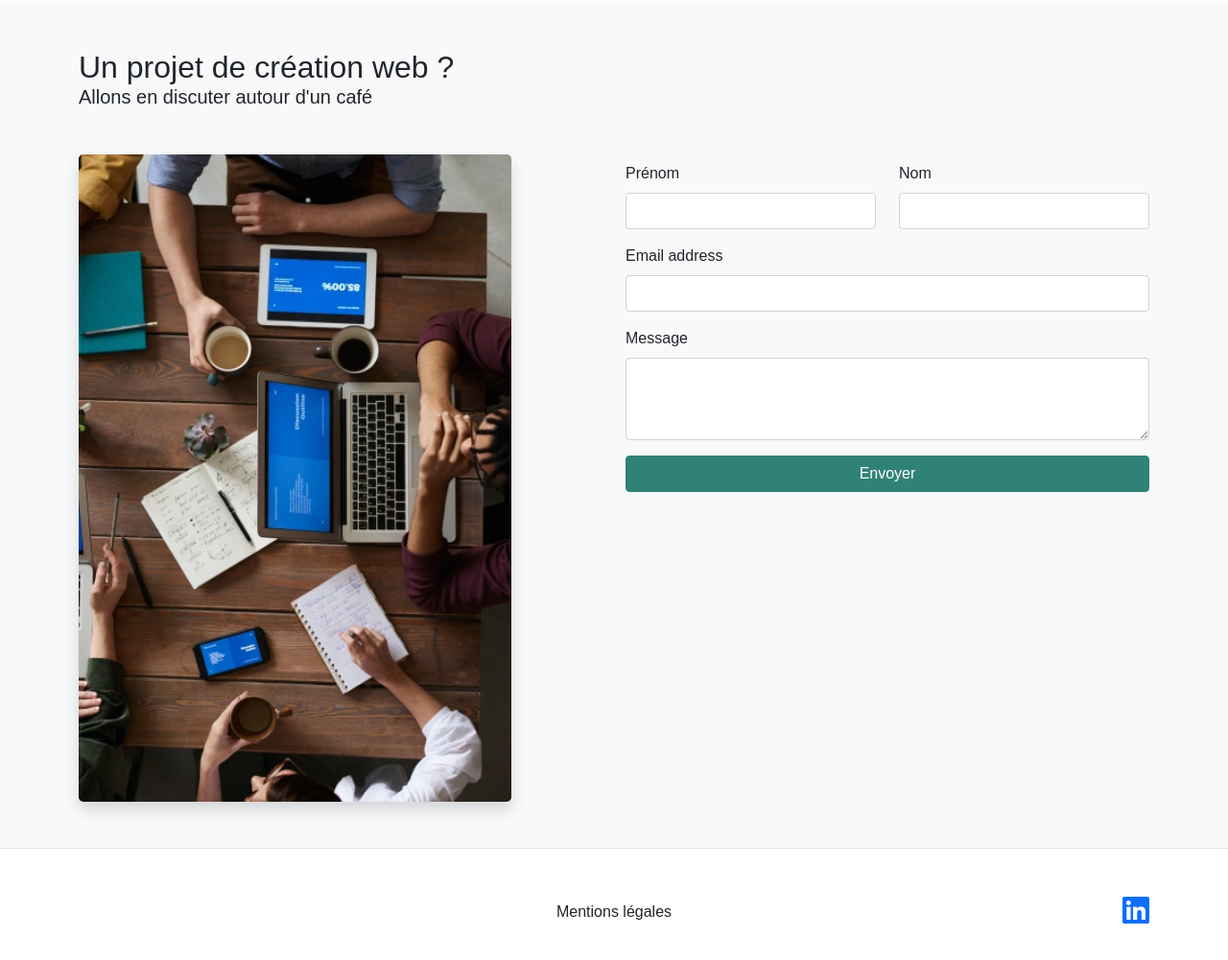
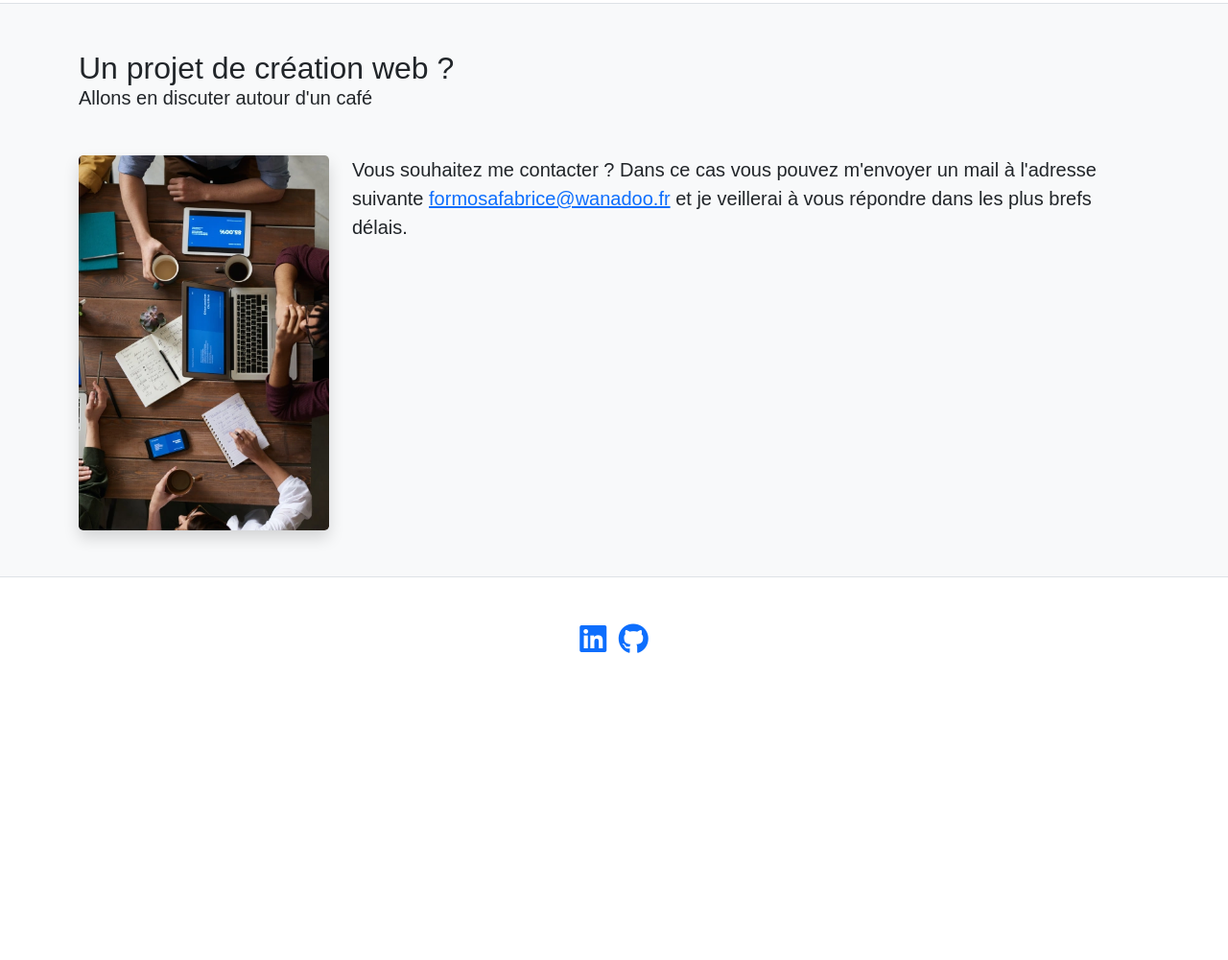
Before and after one commit to FabriceFormosa/ePortfolio, a plain HTML site: page index.html in a window 1280 px wide. Shown: the part 3755-4756 px from the top of the page at 96% size. After the commit the page ends 4488 px from the top, so only its background shows below. Drawn offline with nearby package versions, Linux system fonts and the light colour scheme.

Commit message:
ajout contact liens github linkedin

```diff
--- a/index.html
+++ b/index.html
@@ -834,40 +834,43 @@
 </div>
 </section>
 
-<section id="contact" class="py-5 bg-light">
-  <div class="container">
+<!-- <footer id="contact-section" class="row">
+  <div id="contact-title" class="col-md-12 text-center">
+      <div class="light-ribbon ribbon-left"></div><h2 class="section-title">Un projet de création web ?</h2><div class="light-ribbon ribbon-right"></div>
+  </div>
+  <div id="contact-form" class="col-md-6 text-center">
+      <p>Vous souhaitez me contacter ? Dans ce cas vous pouvez m'envoyer un mail à l'adresse <a href="mailto:formosafabrice@wanadoo.fr">formosafabrice@wanadoo.fr</a> et je veillerai à vous répondre dans les plus brefs délais.</p>
+  </div>
+  <div class="col-md-6">
+      <div>
+          <p class="text-center">Vous pouvez également me retrouver sur les sites suivants !</p>
+          <p class="text-center">
+            <a href="https://www.linkedin.com/in/fabrice-formosa-50477950/" target="_blank" text-decoration-none text-dark" data-bs-toggle="tooltip" title="LinkedIn">
+              <i class="footer-icon fab fa-linkedin fa-2x"></i>
+            </a>
+              <a class="footer-icon" href="https://github.com/lcuby" target="_blank" rel="noopener"><span class="fab fa-github"></span></a>
+              <a class="footer-icon" href="https://codepen.io/lcuby/" target="_blank" rel="noopener"><span class="fab fa-codepen"></span></a>
+          </p>
+      </div>
+  </div>
+</footer> -->
+
+
+
+<section id="contact" class="py-5 bg-light border-top">
+  <div class="container ">
     <h2 class="mb-0">Un projet de création web ?</h2>
     <h3 class="fw-light fs-5">Allons en discuter autour d'un café</h3>
 
     <div class="row gy-4 mt-4">
-      <div class="col-12 col-md-5">
+      <div class="col-12 col-md-3">
         <img src="img/coffeetime.webp" alt="Image du coffe time" width="100%" class="rounded-3 shadow">
       </div>
-      <div class="col-12 offset-md-1 col-md-6">
+      <div class="col-12 col-md-9">
 
-        <!-- Formulaire -->
-        <form class="row">
-          <div class="col-6 my-2">
-            <label for="firstname" class="form-label">Prénom</label>
-            <input name="firstname" type="text" class="form-control" id="firstname">
-          </div>
-          <div class="col-6 my-2">
-            <label for="name" class="form-label">Nom</label>
-            <input name="name" type="text" class="form-control" id="name">
-          </div>
-          <div class="col-12 my-2">
-            <label for="email" class="form-label">Email address</label>
-            <input name="email" type="email" class="form-control" id="email">
-          </div>
-          <div class="col-12 my-2">
-            <label for="message" class="form-label">Message</label>
-            <textarea name="message" class="form-control" id="message" rows="3"></textarea>
-          </div>
-          <div class="col-12 my-2">
-            <button type="submit" class="btn btn-primary w-100">Envoyer</button>
-          </div>
-        </form>
-
+        <div id="contact-form" class="fw-light fs-5">
+          <p>Vous souhaitez me contacter ? Dans ce cas vous pouvez m'envoyer un mail à l'adresse suivante <a href="mailto:formosafabrice@wanadoo.fr">formosafabrice@wanadoo.fr</a> et je veillerai à vous répondre dans les plus brefs délais.</p>
+      </div>
       </div>
     </div>
   </div>
@@ -877,24 +880,29 @@
 <footer class="border-top">
   <div class="container py-5">
     <div class="row gy-4 align-items-center">
-      <div class="col-12 col-md-4">
-        <!-- <a class="navbar-brand text-dark text-uppercase fw-bold" href="#">
+      <!-- <div class="col-12 col-md-4">
+        <a class="navbar-brand text-dark text-uppercase fw-bold" href="#">
           <span class="bg-primary bg-gradient p-1 rounded-3 text-light">Fabrice</span> Formosa
-        </a> -->
-      </div>
-      <div class="col-12 col-md-4 text-md-center">
+        </a>
+      </div> -->
+      <!-- <div class="col-12 col-md-4 text-md-center">
         <ul class="list-unstyled mb-0">
           <li>
             <a href="#" class="text-decoration-none text-dark" data-bs-toggle="modal"
             data-bs-target="#mentionsLegales">Mentions légales</a>
           </li>
         </ul>
-      </div>
-      <div class="col-12 col-md-4 text-md-end">
+      </div> -->
+      <div class="col-12 text-center">
         <ul class="list-inline mb-0">
           <li class="list-inline-item">
             <a href="https://www.linkedin.com/in/fabrice-formosa-50477950/" target="_blank" text-decoration-none text-dark" data-bs-toggle="tooltip" title="LinkedIn">
               <i class="fab fa-linkedin fa-2x"></i>
+            </a>
+          </li>
+          <li class="list-inline-item">
+            <a href="https://github.com/FabriceFormosa/" target="_blank" text-decoration-none text-dark" data-bs-toggle="tooltip" title="GitHub">
+              <i class="fab fa-github fa-2x"></i>
             </a>
           </li>
           <!-- <li class="list-inline-item">
@@ -913,7 +921,7 @@
   </div>
 
   <!-- Modal -->
-  <div class="modal fade" id="mentionsLegales" tabindex="-1" aria-labelledby="exampleModalLabel" aria-hidden="true">
+  <!-- <div class="modal fade" id="mentionsLegales" tabindex="-1" aria-labelledby="exampleModalLabel" aria-hidden="true">
     <div class="modal-dialog modal-dialog-centered modal-dialog-scrollable">
       <div class="modal-content">
         <div class="modal-header">
@@ -953,7 +961,7 @@
         </div>
       </div>
     </div>
-  </div>
+  </div> -->
 
   <script src="https://cdn.jsdelivr.net/npm/bootstrap@5.0.2/dist/js/bootstrap.bundle.min.js"
   integrity="sha384-MrcW6ZMFYlzcLA8Nl+NtUVF0sA7MsXsP1UyJoMp4YLEuNSfAP+JcXn/tWtIaxVXM" crossorigin="anonymous">
```
